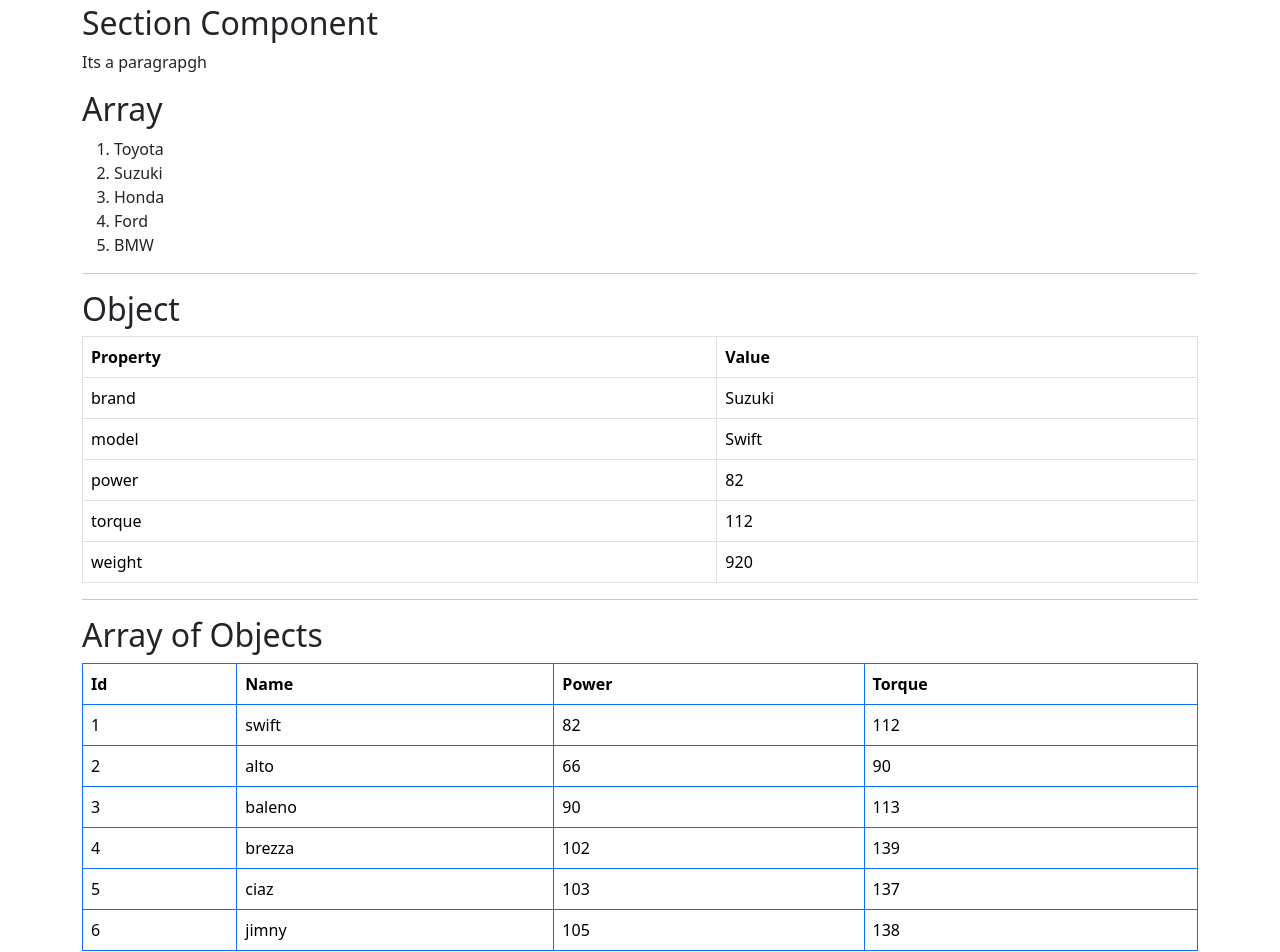
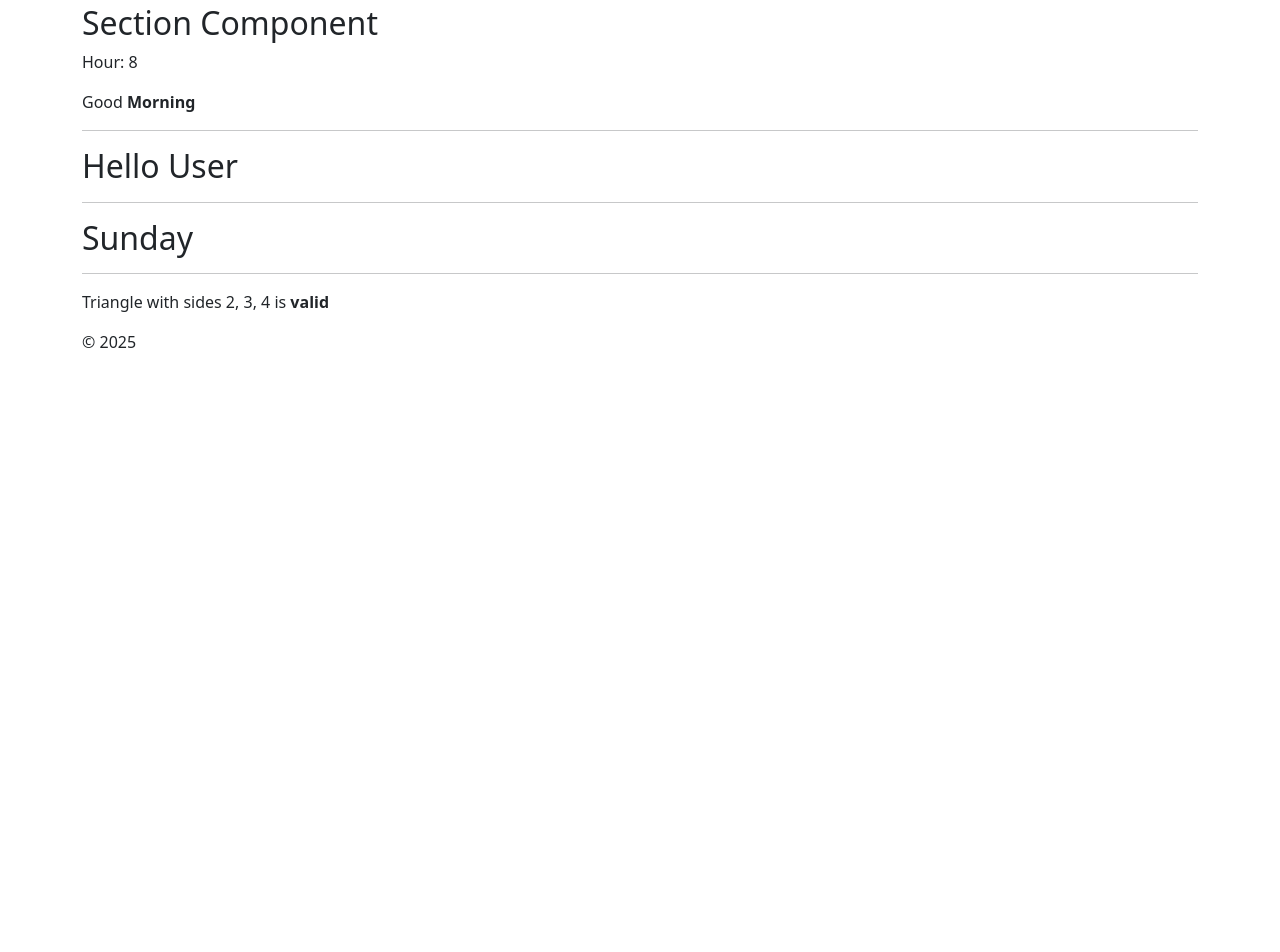
Before and after one commit to avimalhotra/reactapp, a React (Vite) app: page / in a window 1280 px wide. Shown: the part 60-1012 px from the top of the page. After the commit the page ends 800 px from the top, so only its background shows below. Built offline with nearby package versions, Linux system fonts and the light colour scheme.

Commit message:
Conditional Rendering

```diff
--- /dev/null
+++ b/src/Condition.jsx
@@ -0,0 +1,8 @@
+export default function Condition({hr}){
+
+     if(hr<12){ return <b>Morning</b> }
+     else if(hr<16){ return <b>Afternoon</b> }
+     else if(hr<20){ return <b>Evening</b> }
+     else{ return <b>Night</b> }
+
+}
--- /dev/null
+++ b/src/Day.jsx
@@ -0,0 +1,26 @@
+export default function Day(){
+
+     const day=new Date().getDay();
+
+     // let dayname;
+
+     switch(day){
+          // case 0 : dayname="Sunday"; break;
+          // case 1 : dayname="Monday"; break;
+          // case 2 : dayname="Tuesday"; break;
+          // case 3 : dayname="Wednesday"; break;
+          // case 4 : dayname="Thursday"; break;
+          // case 5 : dayname="Friday"; break;
+          // case 6 : dayname="Saturday"; break;
+          // default : dayname="Invalid Day";
+          case 0: return <h2>Sunday</h2>;
+          case 1: return <h2>Monday</h2>;
+          case 2: return <h2>Tuesday</h2>;
+          case 3: return <h2>Wednesday</h2>;
+          case 4: return <h2>Thursday</h2>;
+          case 5: return <h2>Friday</h2>;
+          case 6: return <h2>Saturday</h2>;
+      }
+
+     //  return <h2>{dayname}</h2>
+}
--- a/src/Section.jsx
+++ b/src/Section.jsx
@@ -1,81 +1,30 @@
+import Condition from "./Condition";
+import Day from "./Day";
 
-function Section( ) {
+function Section( {admin} ) {
 
-  const cars = ['Toyota', 'Suzuki', 'Honda', 'Ford', 'BMW'];
-  const car = { brand: 'Suzuki', model: 'Swift', power: 82, torque: 112, weight:920};
-  const data=[
-    {id:1, name:"swift", power:82, torque: 112, type: 'hatchback'},
-    {id:2, name:"alto", power:66, torque: 90, type: 'hatchback'},
-    {id:3, name:"baleno", power:90, torque: 113, type: 'hatchback'},
-    {id:4, name:"brezza", power:102, torque: 139, type: 'suv'},
-    {id:5, name:"ciaz", power:103, torque: 137, type: 'sedan'},
-    {id:6, name:"jimny", power:105, torque: 138, type: 'suv'},
-  ];
+    const hour=new Date().getHours();
 
-
-  const nums = [1, 2, 3, 4, 5, 6, 7, 8, 9, 10];
-  const even=nums.filter(i=>i%2==0);
-  const odd=nums.filter(i=>i%2!=0);
-
-  const hatchback=data.filter(i=>i.type=="hatchback");
-  const suv=data.filter(i=>i.type=="suv");
-
-  const sum=nums.reduce((x,y)=>x+y);
-  console.log( sum );
-
-
-
+    const x=2, y=3, z=4;
 
   return (
      <section className="my-3">
       <h2>Section Component</h2>
-      <p>Its a paragrapgh</p>
-      <h2>Array</h2>
-      <ol>
-        {
-          cars.map((elem,ind)=>(
-            <li key={ind}>{elem}</li>
-          ))
-        }
-      </ol>
-      <hr />
-      <h2>Object</h2>
-      <table className="table table-bordered">
-        <thead><tr><th>Property</th><th>Value</th></tr></thead>
-        <tbody>
-        {
-          Object.entries(car).map(([key,val],ind)=>(
-           <tr key={ind}><td>{key}</td><td>{val}</td></tr>
-          ))
-        }
-        </tbody>
-      </table>
+      <p>Hour: {hour} </p>
 
-      {/* {
-        Object.entries(car).map(([i,j],ind)=>(
-          <p key={ind}>{i}, {j}</p>
-        ))
-      } */}
+      <p>Good <Condition hr={hour} /></p>
 
       <hr />
-      <h2>Array of Objects</h2>
-      <table className="table table-bordered border-primary">
-         <thead><tr><th>Id</th><th>Name</th><th>Power</th><th>Torque</th></tr></thead>
-         <tbody>
-      {
-        data.map((key)=>(
-            <tr key={key.id}><td>{key.id}</td><td>{key.name}</td><td>{key.power}</td><td>{key.torque}</td></tr>
-        ))
-      }
-      </tbody>
-      </table>
+
+      <h2> { (admin && hour==13) ? "Hello Admin" : "Hello User" } </h2>
+
       <hr />
-      <h2>Filter</h2>
-      <ul>
-        {hatchback.map((elem)=>(
-          <li key={elem.id}>{elem.name}</li>
-        ))}
-      </ul>
+
+      <Day />
+
+      <hr />
+
+      <p>Triangle with sides {x}, {y}, {z} is <b> { ( x+y>z && x+z>y && y+z>x ) ? "valid" : "invalid" } </b></p>
 
 
      </section>
--- a/src/main.jsx
+++ b/src/main.jsx
@@ -7,13 +7,12 @@
 
 const root = createRoot(document.getElementById("root"));
 
-
 root.render(
   <div className="container">
 
     <Header/>
 
-    <Section />
+    <Section admin={false} />
 
     <Footer />
 
```
